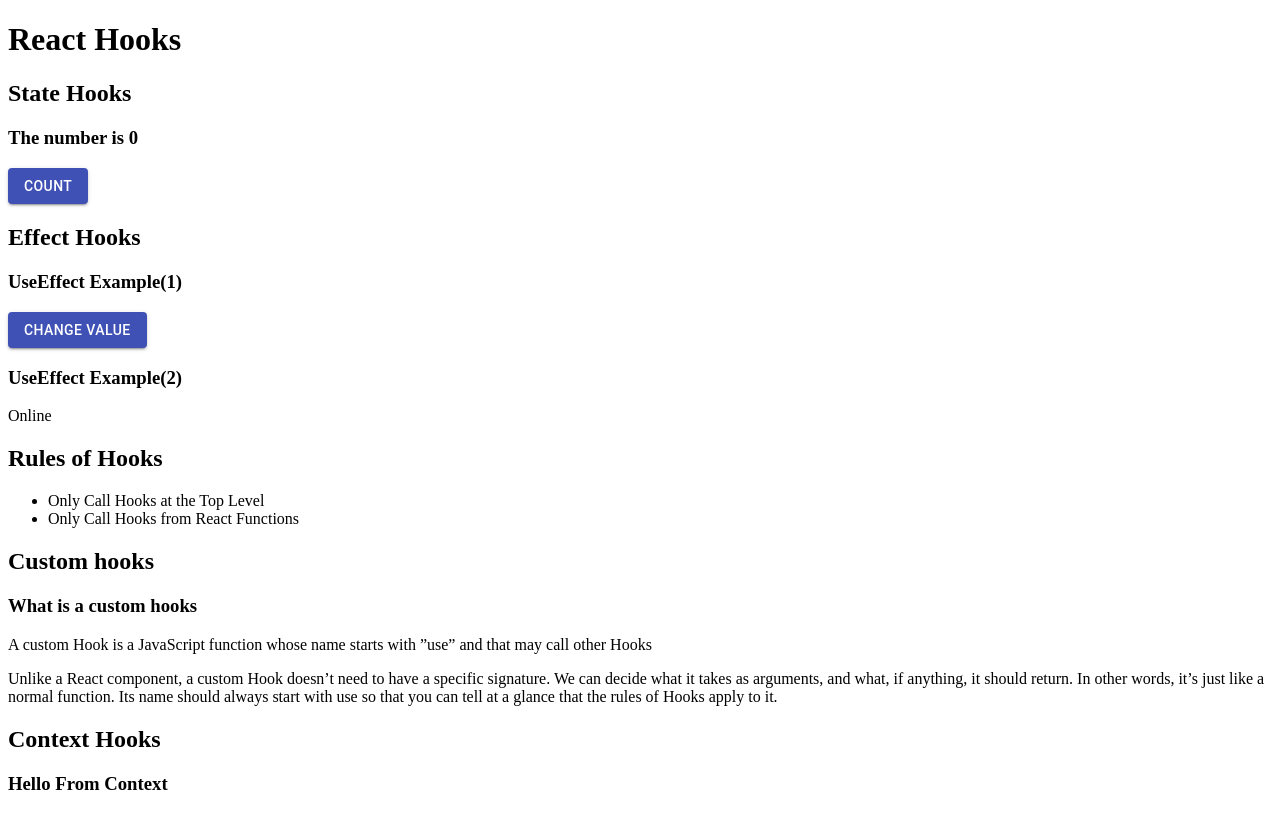
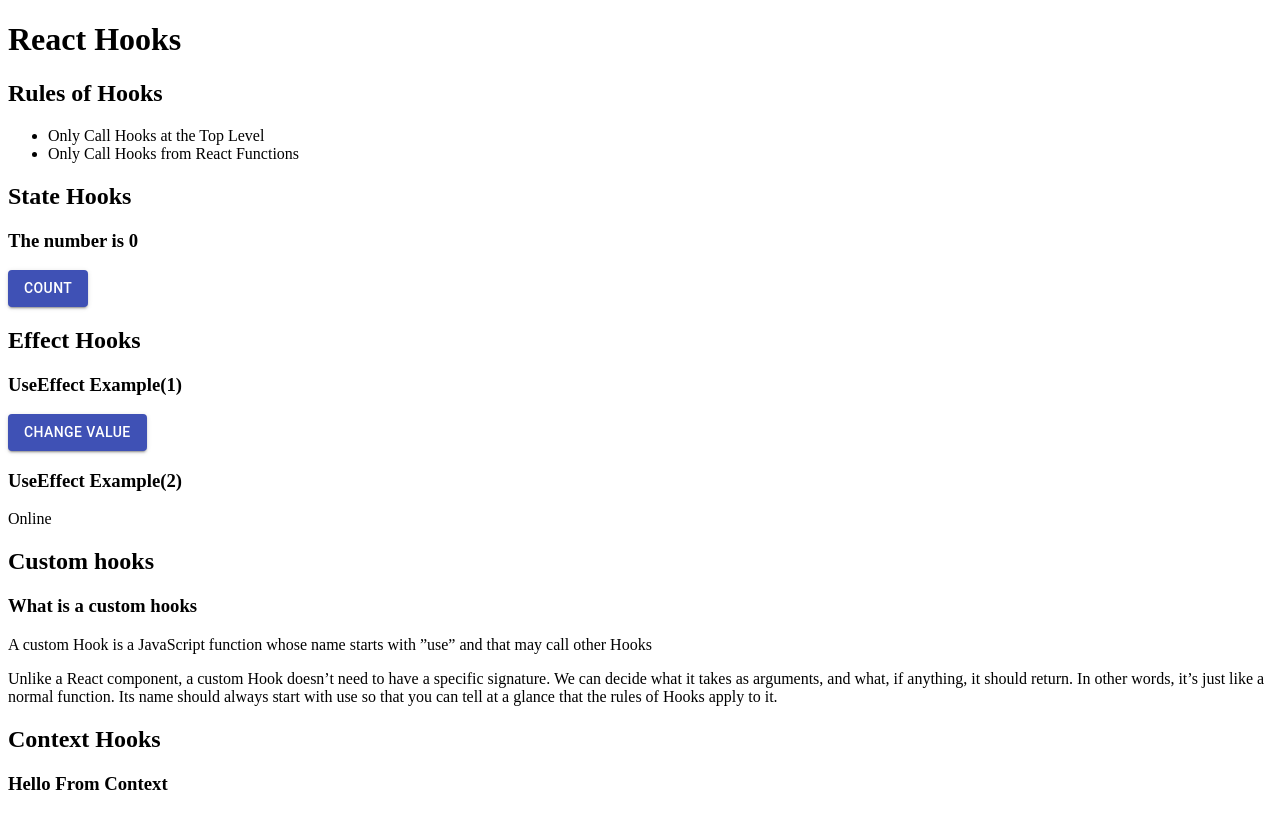
Before and after one commit to K-Sato1995/react_hooks, a React (Create React App) app: page / in a window 1280 px wide. Built offline with nearby package versions, Linux system fonts and the light colour scheme.

Commit message:
Change the order of components

```diff
--- a/src/components/App.tsx
+++ b/src/components/App.tsx
@@ -11,9 +11,9 @@ const App: React.FC = () => {
     <TextProvider>
       <div className="App">
         <h1>React Hooks</h1>
+        <Rules />
         <StateHooks />
         <EffectHooks />
-        <Rules />
         <CustomHooks />
         <UseContext />
       </div>
```
